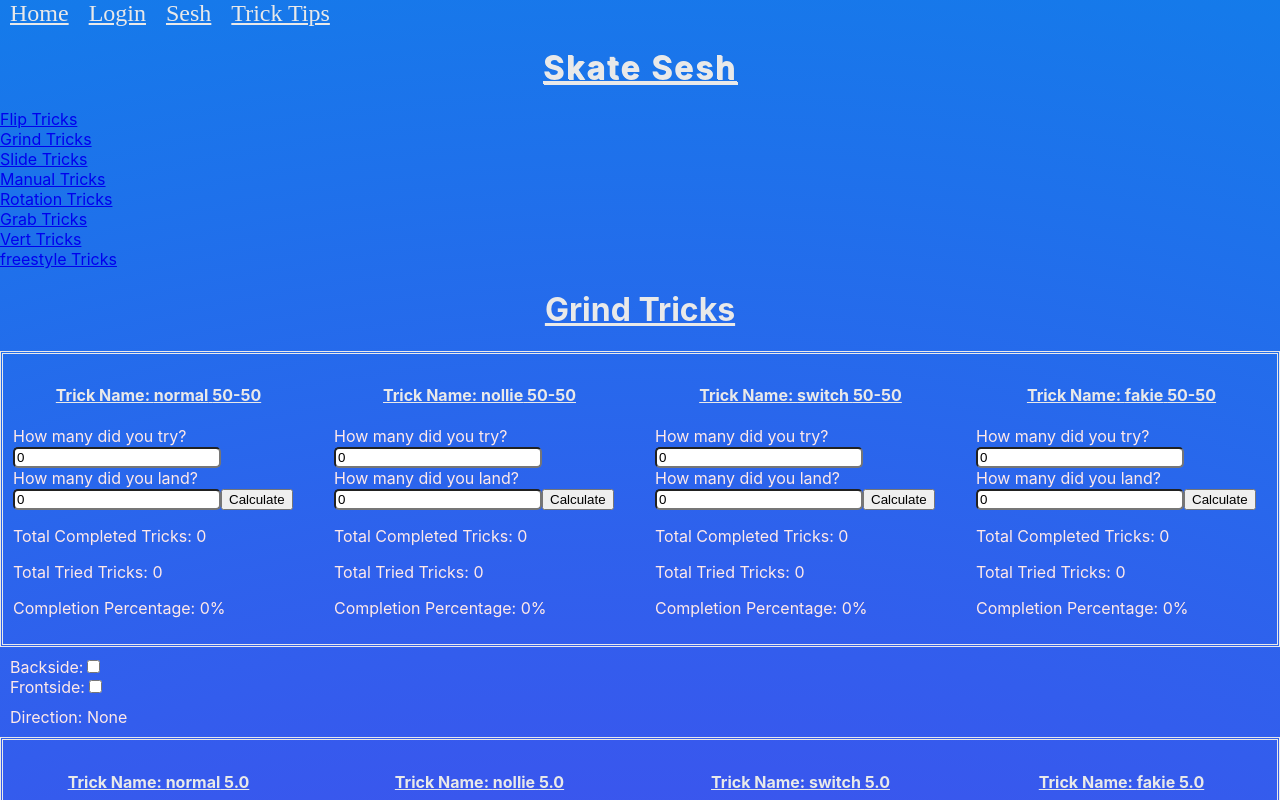
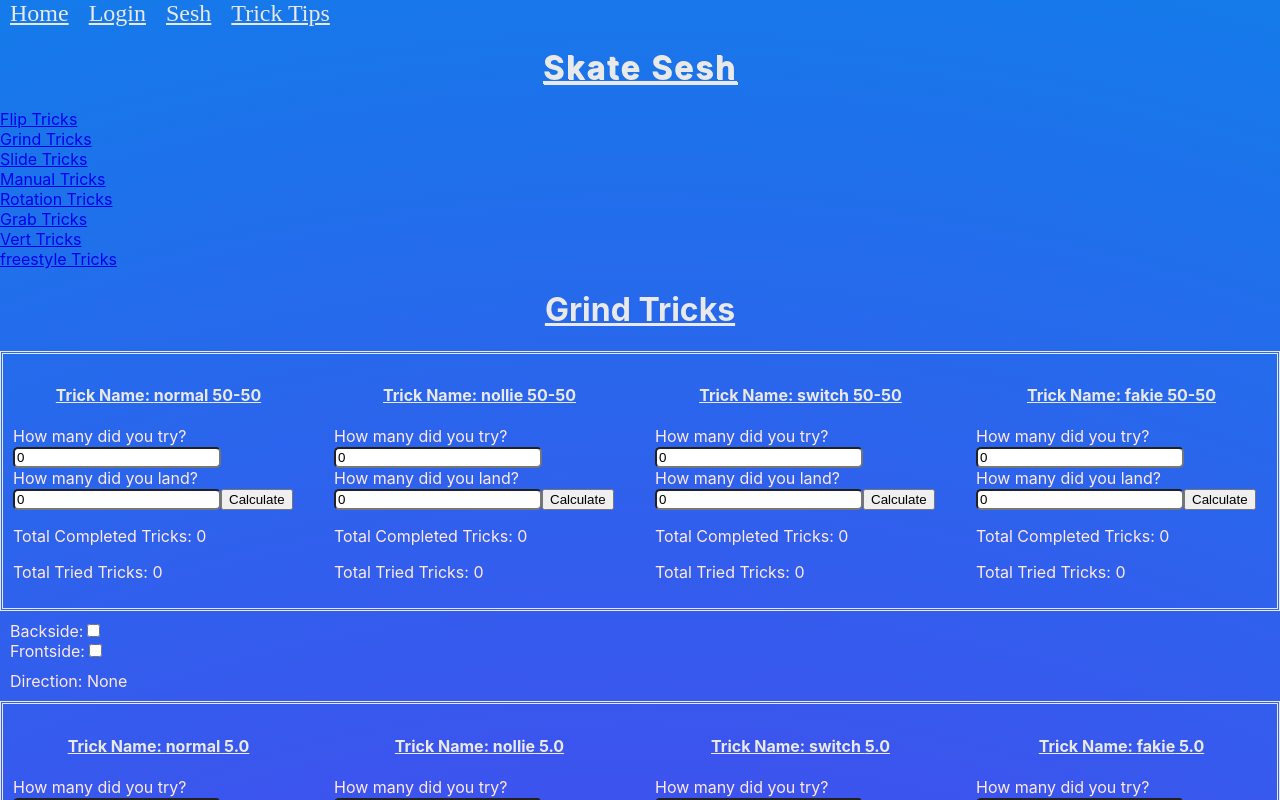
Before and after one commit to NekoCarreraDesigns/skate-sesh, a React (Create React App) app in the folder skate-sesh/: page /sessions/grind-tricks in a window 1280 px wide. Shown: the top 800 px of the page. Built offline with nearby package versions, Linux system fonts and the light colour scheme.

Commit message:
removed completion percentage from div

```diff
--- a/skate-sesh/src/components/trick/Trick.js
+++ b/skate-sesh/src/components/trick/Trick.js
@@ -70,9 +70,9 @@ const Trick = ({
         Total Completed Tricks: {totalLandedTricks}
       </p>
       <p className='trick-paragraph'>Total Tried Tricks: {totalTriedTricks}</p>
-      <p className='trick-paragraph'>
+      {/* <p className='trick-paragraph'>
         Completion Percentage: {calculateCompletionPercentage()}%
-      </p>
+      </p> */}
     </div>
   );
 };
```
